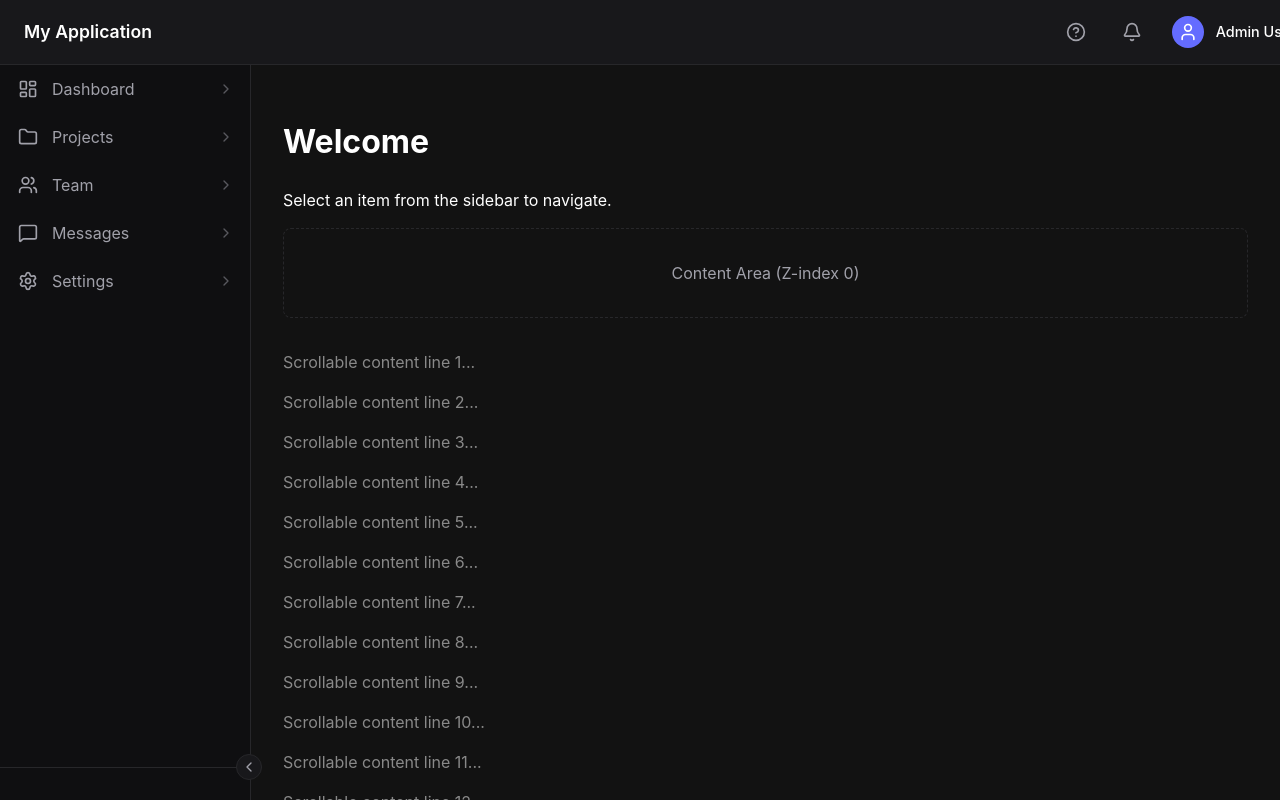
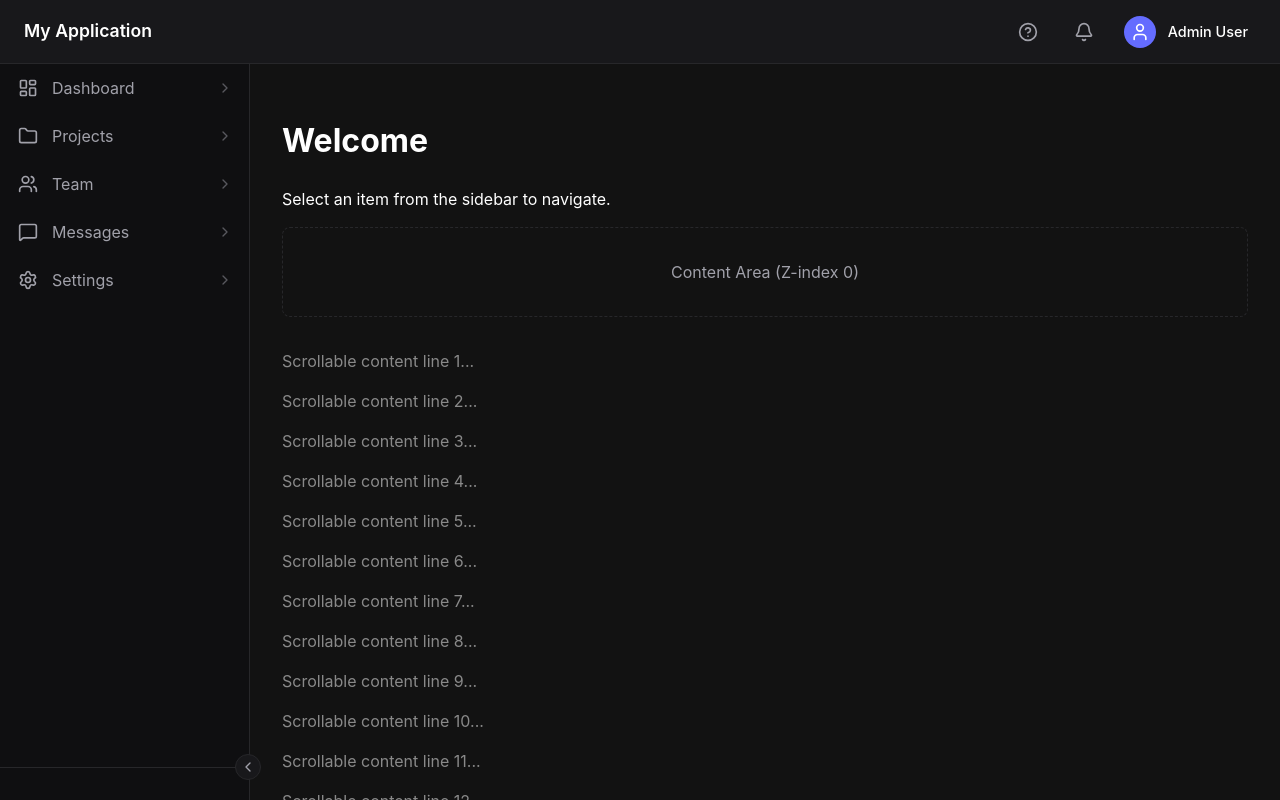
Before and after one commit to sigfried58/side-menu, a React (Vite) app: page / in a window 1280 px wide. Built offline with nearby package versions, Linux system fonts and the light colour scheme.

Commit message:
style: Add global CSS resets, root variables, base layout, and scrollbar styling.

```diff
--- a/src/index.css
+++ b/src/index.css
@@ -1,3 +1,9 @@
+*,
+*::before,
+*::after {
+  box-sizing: border-box;
+}
+
 :root {
   font-family: Inter, system-ui, Avenir, Helvetica, Arial, sans-serif;
   line-height: 1.5;
```
